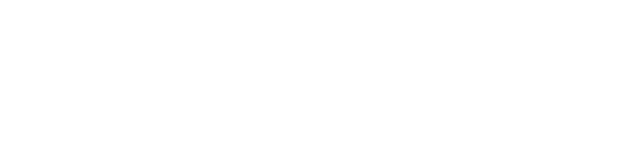
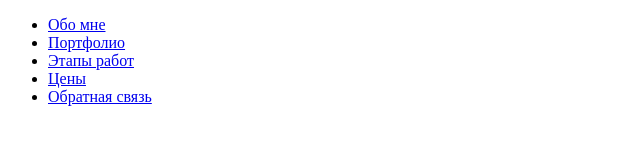
Before and after one commit to OlegSobolev86/myweb, a plain HTML site: page index.html in a window 1280 px wide. Shown: the whole page, without its empty margins (0-640 px from the left). Drawn offline with Linux system fonts and the light colour scheme.

Commit message:
change html code

```diff
--- a/index.html
+++ b/index.html
@@ -6,6 +6,12 @@
     <title>Document</title>
 </head>
 <body>
-
+    <ul>
+        <li><a href="#">Обо мне</a></li>
+        <li><a href="#">Портфолио</a></li>
+        <li><a href="#">Этапы работ</a></li>
+        <li><a href="#">Цены</a></li>
+        <li><a href="#">Обратная связь</a></li>
+    </ul>
 </body>
 </html>
```
